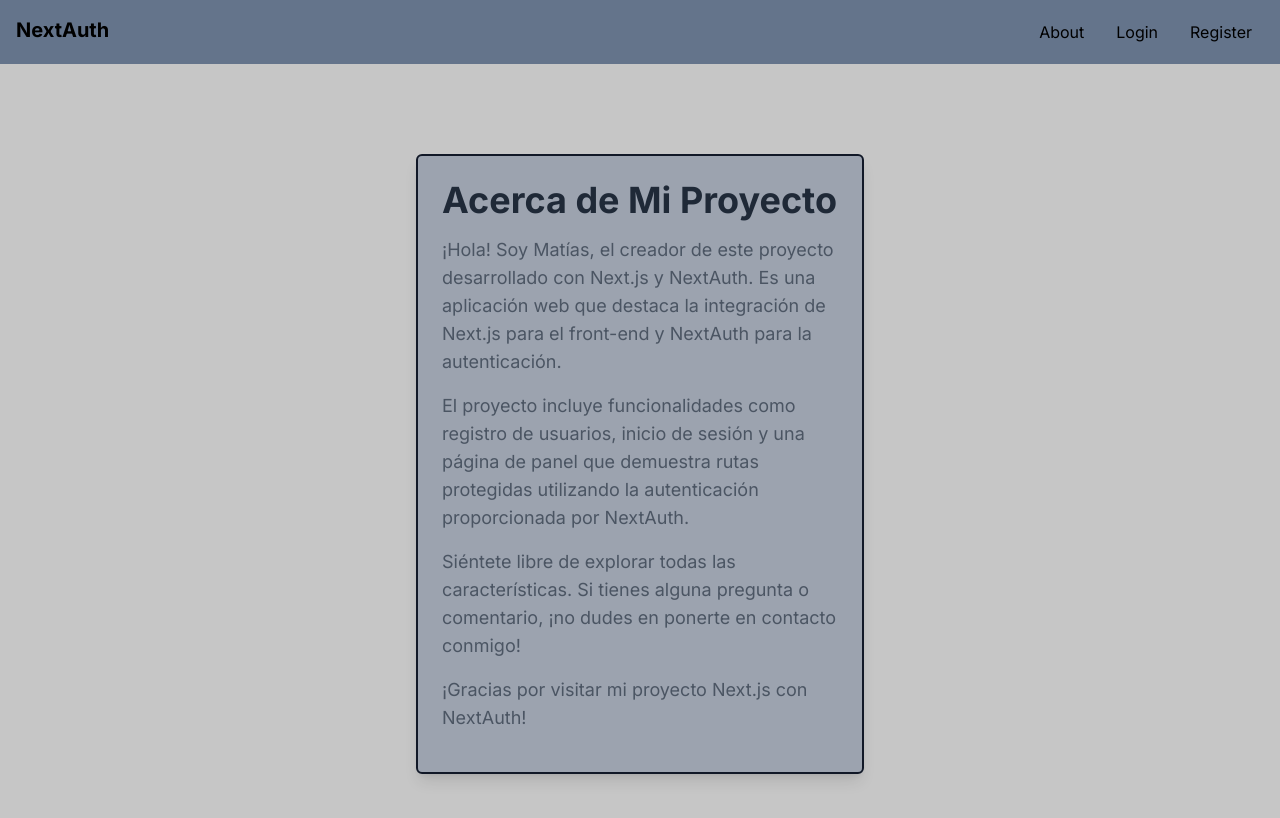
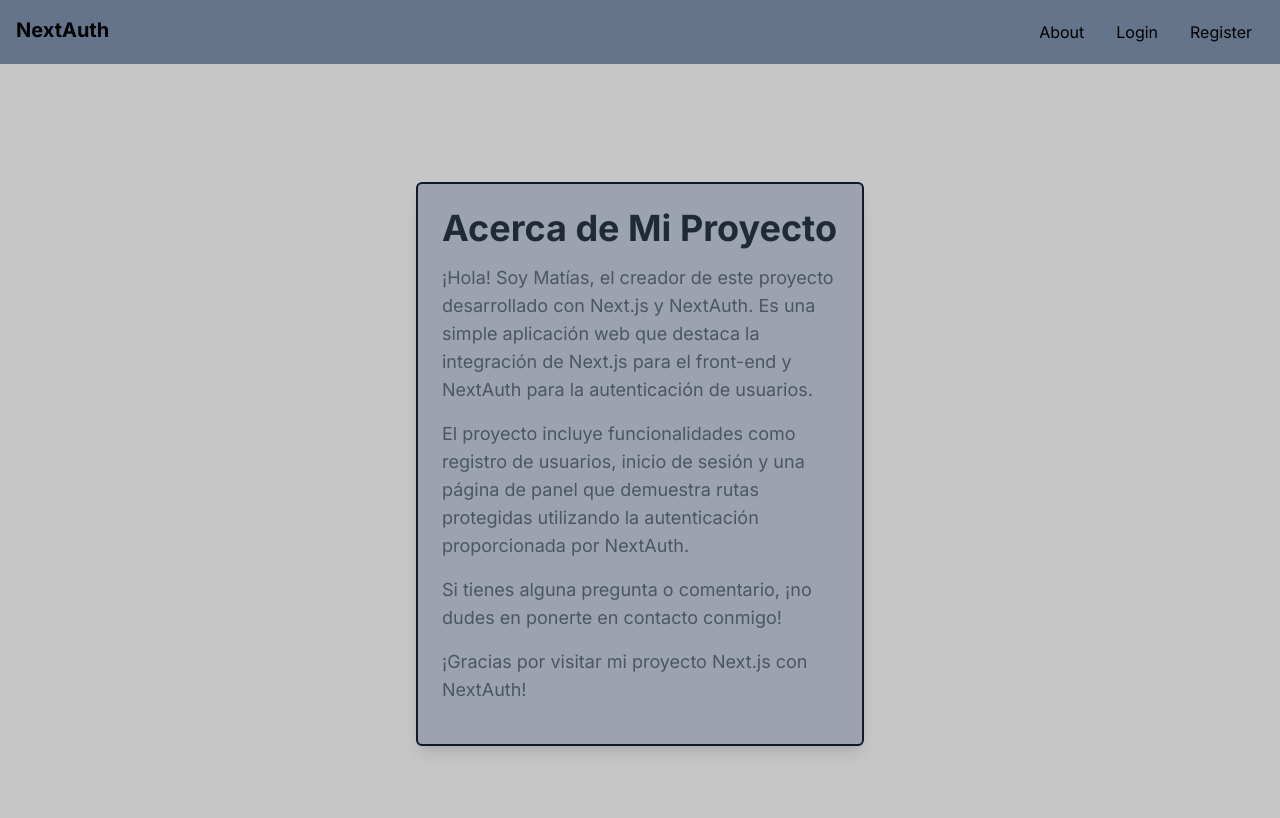
Before and after one commit to Matiasmarensi/NextAuth, a Next.js app: page /about in a window 1280 px wide. Shown: the top 818 px of the page. Built offline with nearby package versions, Linux system fonts and the light colour scheme; no server answers.

Commit message:
about/home

```diff
--- a/src/app/about/page.tsx
+++ b/src/app/about/page.tsx
@@ -6,16 +6,15 @@ export default function About() {
       <div className="max-w-md p-6 bg-gradient-to-r from-gray-400 to-gray-400 border-gray-900 border-2 rounded-md shadow-lg transition-transform transform hover:scale-105">
         <h1 className="text-4xl font-bold mb-4 text-gray-800">Acerca de Mi Proyecto</h1>
         <p className="text-lg mb-4 text-gray-600">
-          ¡Hola! Soy Matías, el creador de este proyecto desarrollado con Next.js y NextAuth. Es una aplicación web que
-          destaca la integración de Next.js para el front-end y NextAuth para la autenticación.
+          ¡Hola! Soy Matías, el creador de este proyecto desarrollado con Next.js y NextAuth. Es una simple aplicación
+          web que destaca la integración de Next.js para el front-end y NextAuth para la autenticación de usuarios.
         </p>
         <p className="text-lg mb-4 text-gray-600">
           El proyecto incluye funcionalidades como registro de usuarios, inicio de sesión y una página de panel que
           demuestra rutas protegidas utilizando la autenticación proporcionada por NextAuth.
         </p>
         <p className="text-lg mb-4 text-gray-600">
-          Siéntete libre de explorar todas las características. Si tienes alguna pregunta o comentario, ¡no dudes en
-          ponerte en contacto conmigo!
+          Si tienes alguna pregunta o comentario, ¡no dudes en ponerte en contacto conmigo!
         </p>
         <p className="text-lg mb-4 text-gray-600">¡Gracias por visitar mi proyecto Next.js con NextAuth!</p>
       </div>
```
